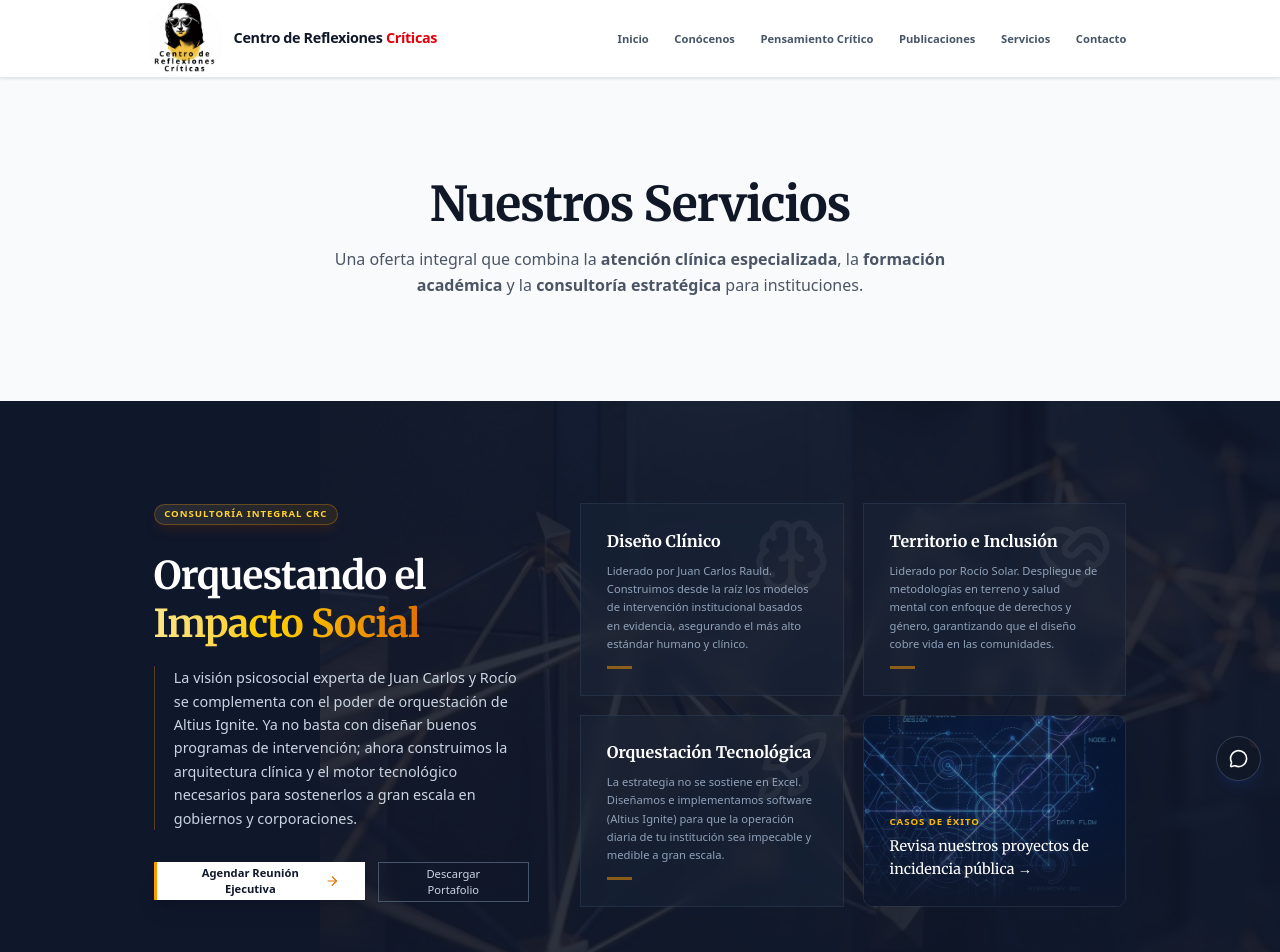
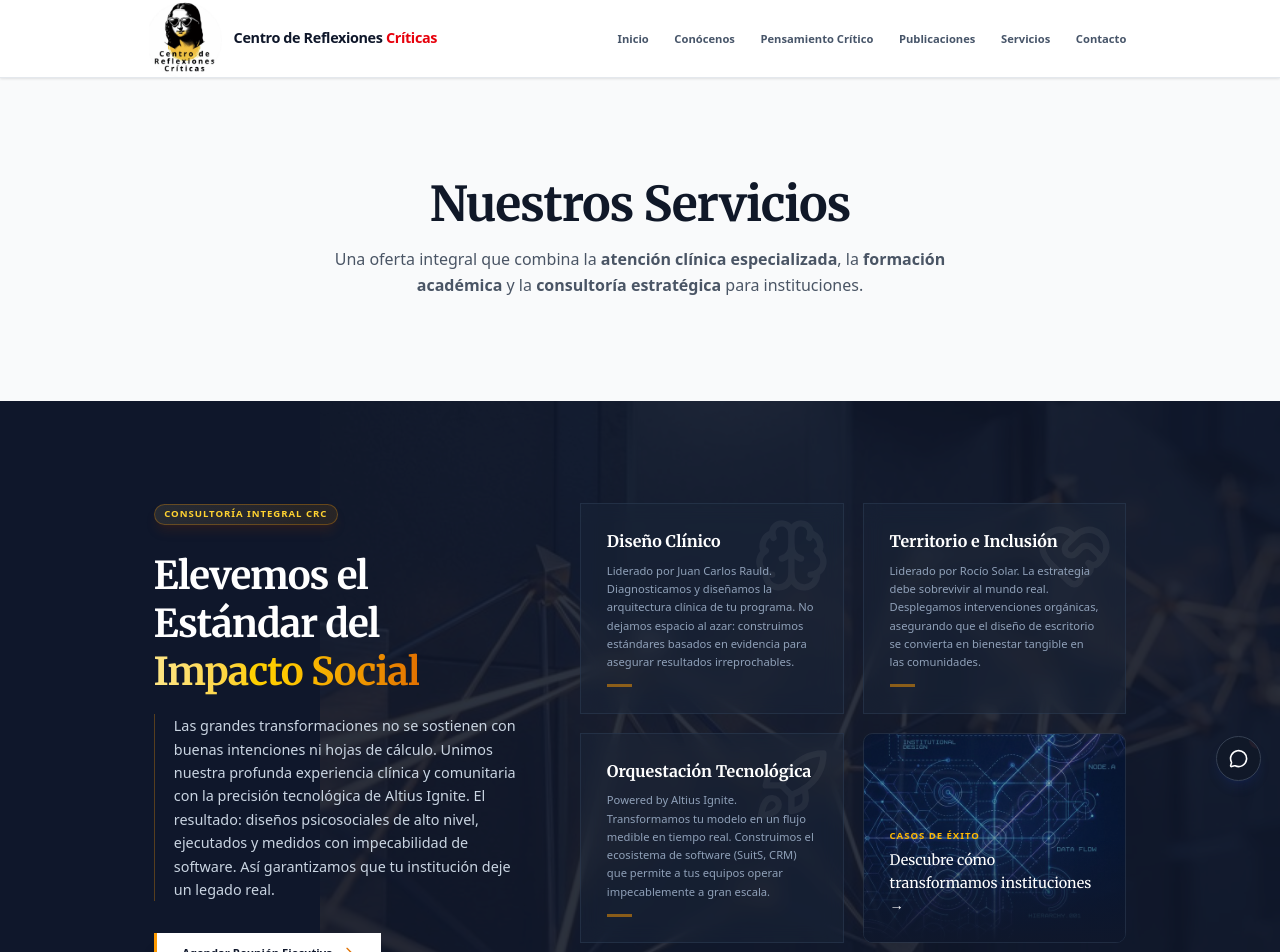
Before and after one commit to hh2fc24/centroreflexion, a Next.js app: page /servicios in a window 1280 px wide. Shown: the top 952 px of the page. Built offline with nearby package versions, Linux system fonts and the light colour scheme.

Commit message:
feat: enhance consulting section with neuromarketing copy and remove portfolio button

```diff
--- a/app/servicios/page.tsx
+++ b/app/servicios/page.tsx
@@ -62,23 +62,19 @@ export default function Services() {
                                     Consultoría Integral CRC
                                 </span>
                                 <h2 className="text-4xl md:text-5xl font-bold tracking-tight text-white mb-6 font-serif leading-tight">
-                                    Orquestando el <br />
+                                    Elevemos el Estándar del <br />
                                     <span className="text-transparent bg-clip-text bg-gradient-to-r from-amber-200 via-yellow-400 to-amber-600">
                                         Impacto Social
                                     </span>
                                 </h2>
                                 <p className="text-lg text-slate-300 leading-relaxed mb-10 font-light border-l-2 border-amber-500/30 pl-6">
-                                    La visión psicosocial experta de Juan Carlos y Rocío se complementa con el poder de orquestación de <strong>Altius Ignite</strong>.
-                                    Ya no basta con diseñar buenos programas de intervención; ahora construimos la arquitectura clínica y el motor tecnológico necesarios para sostenerlos a gran escala en gobiernos y corporaciones.
+                                    Las grandes transformaciones no se sostienen con buenas intenciones ni hojas de cálculo. Unimos nuestra profunda experiencia clínica y comunitaria con la precisión tecnológica de <strong>Altius Ignite</strong>. El resultado: diseños psicosociales de alto nivel, ejecutados y medidos con impecabilidad de software. Así garantizamos que tu institución deje un legado real.
                                 </p>
 
                                 <div className="flex flex-col sm:flex-row gap-4">
                                     <Button size="lg" className="bg-white text-slate-900 hover:bg-slate-100 font-bold px-8 py-6 rounded-none border-l-4 border-amber-500 shadow-xl transition-all hover:translate-x-1">
                                         Agendar Reunión Ejecutiva
                                         <ArrowRight className="ml-2 h-5 w-5 text-amber-600" />
-                                    </Button>
-                                    <Button variant="outline" size="lg" className="border-slate-600 text-slate-300 hover:text-white hover:border-slate-400 hover:bg-slate-800/50 px-8 py-6 rounded-none backdrop-blur-sm">
-                                        Descargar Portafolio
                                     </Button>
                                 </div>
                             </motion.div>
@@ -95,7 +91,7 @@ export default function Services() {
                                     <div className="relative z-10">
                                         <h3 className="text-xl font-bold text-white mb-3 font-serif">Diseño Clínico</h3>
                                         <p className="text-sm text-slate-400 leading-relaxed mb-4">
-                                            Liderado por Juan Carlos Rauld. Construimos desde la raíz los modelos de intervención institucional basados en evidencia, asegurando el más alto estándar humano y clínico.
+                                            Liderado por Juan Carlos Rauld. Diagnosticamos y diseñamos la arquitectura clínica de tu programa. No dejamos espacio al azar: construimos estándares basados en evidencia para asegurar resultados irreprochables.
                                         </p>
                                         <div className="w-8 h-1 bg-amber-500/50 group-hover:w-full transition-all duration-500"></div>
                                     </div>
@@ -109,7 +105,7 @@ export default function Services() {
                                     <div className="relative z-10">
                                         <h3 className="text-xl font-bold text-white mb-3 font-serif">Territorio e Inclusión</h3>
                                         <p className="text-sm text-slate-400 leading-relaxed mb-4">
-                                            Liderado por Rocío Solar. Despliegue de metodologías en terreno y salud mental con enfoque de derechos y género, garantizando que el diseño cobre vida en las comunidades.
+                                            Liderado por Rocío Solar. La estrategia debe sobrevivir al mundo real. Desplegamos intervenciones orgánicas, asegurando que el diseño de escritorio se convierta en bienestar tangible en las comunidades.
                                         </p>
                                         <div className="w-8 h-1 bg-amber-500/50 group-hover:w-full transition-all duration-500"></div>
                                     </div>
@@ -123,7 +119,7 @@ export default function Services() {
                                     <div className="relative z-10">
                                         <h3 className="text-xl font-bold text-white mb-3 font-serif">Orquestación Tecnológica</h3>
                                         <p className="text-sm text-slate-400 leading-relaxed mb-4">
-                                            La estrategia no se sostiene en Excel. Diseñamos e implementamos software (Altius Ignite) para que la operación diaria de tu institución sea impecable y medible a gran escala.
+                                            Powered by Altius Ignite. Transformamos tu modelo en un flujo medible en tiempo real. Construimos el ecosistema de software (SuitS, CRM) que permite a tus equipos operar impecablemente a gran escala.
                                         </p>
                                         <div className="w-8 h-1 bg-amber-500/50 group-hover:w-full transition-all duration-500"></div>
                                     </div>
@@ -135,7 +131,7 @@ export default function Services() {
                                     <div className="absolute inset-0 bg-gradient-to-t from-slate-900 via-transparent to-transparent"></div>
                                     <div className="absolute bottom-0 left-0 p-8">
                                         <span className="text-xs font-bold text-amber-400 tracking-widest uppercase mb-2 block">Casos de Éxito</span>
-                                        <h3 className="text-white font-serif text-lg">Revisa nuestros proyectos de incidencia pública &rarr;</h3>
+                                        <h3 className="text-white font-serif text-lg">Descubre cómo transformamos instituciones &rarr;</h3>
                                     </div>
                                 </div>
 
```
